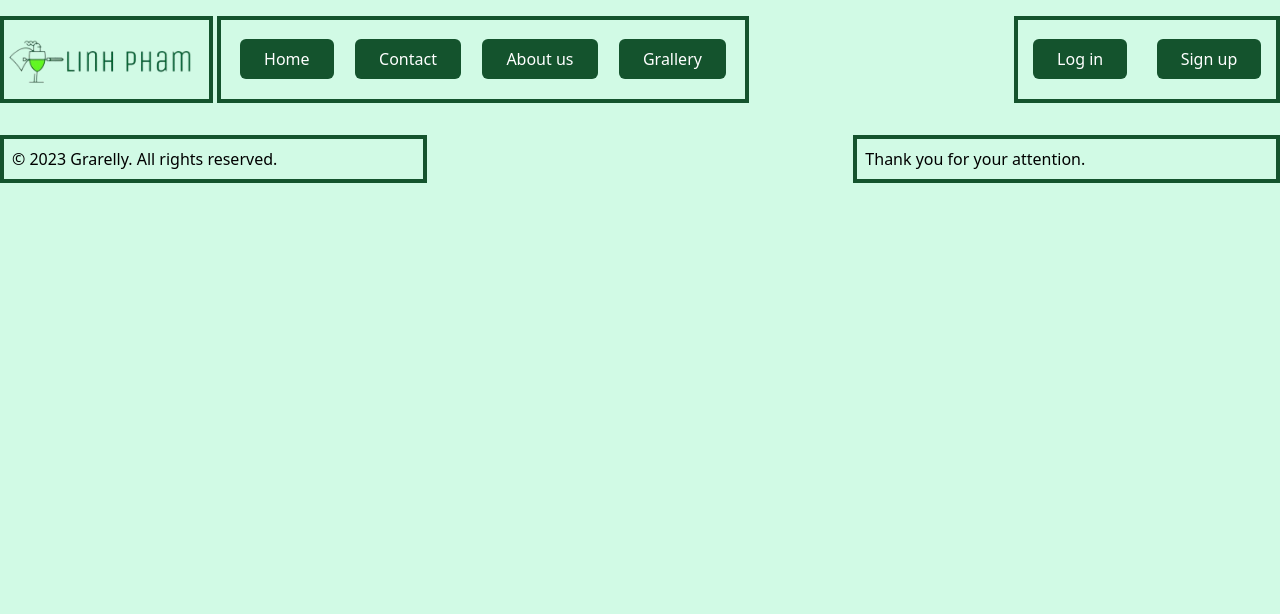
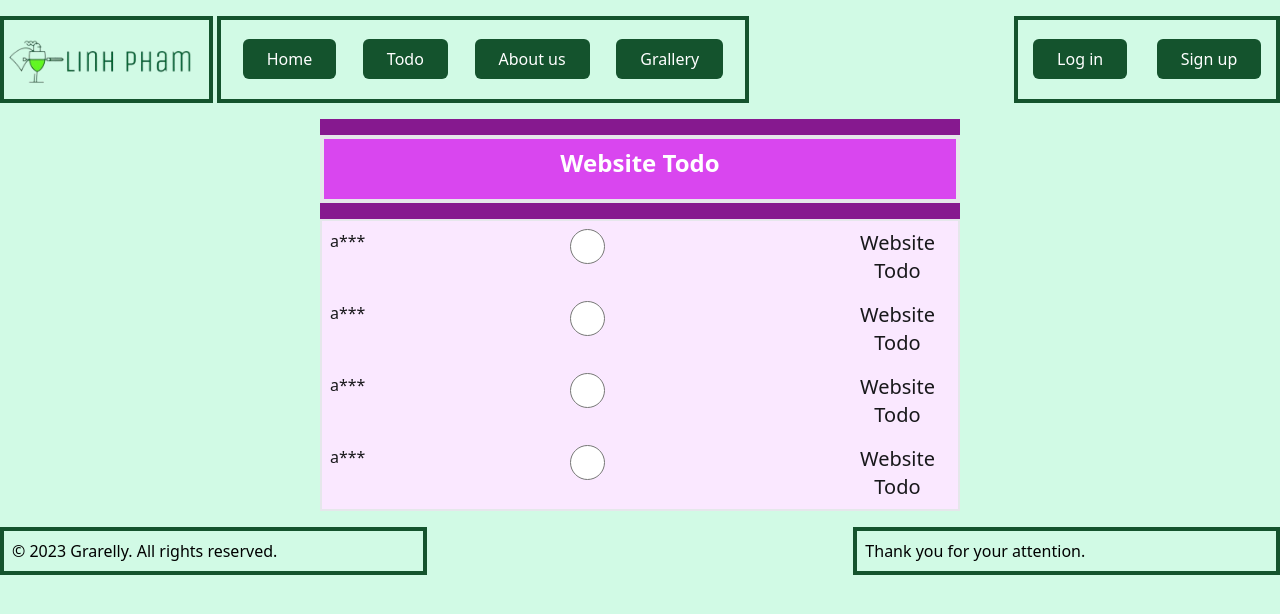
Before and after one commit to tongbaoloc/group1-study-react, a React (Vite) app: page /todo in a window 1280 px wide. Shown: the top 614 px of the page. Built offline with nearby package versions, Linux system fonts and the light colour scheme; no server answers.

Commit message:
Create todo components

```diff
--- a/src/App.tsx
+++ b/src/App.tsx
@@ -9,6 +9,7 @@ import { useRecoilState } from "recoil";
 import { wineState } from "./store/RecoildStore";
 import Login from "./components/login_page/Login";
 import { Route, Routes } from "react-router-dom";
+import TodoList from "./components/todo_page/TodoList";
 
 function App() {
   const [data, setData] = useState([]);
@@ -33,6 +34,7 @@ function App() {
       <Routes>
         <Route path="/" element={<Main data={data} />} />
         <Route path="/login" element={<Login />} />
+        <Route path="/todo" element={<TodoList />} />
       </Routes>
       <Footer />
     </div>
--- /dev/null
+++ b/src/components/todo_page/Todo.tsx
@@ -0,0 +1,12 @@
+import React from 'react'
+
+export default function Todo() {
+  return (
+      <div className="container m-auto ">
+        <div className=" p-2  text-center flex justify-center">
+            <input type="radio" />
+          <p className="text-xl">Website Todo </p>
+        </div>
+      </div>
+  )
+}
--- /dev/null
+++ b/src/components/todo_page/TodoButton.tsx
@@ -0,0 +1,7 @@
+import React from 'react'
+
+export default function TodoButton() {
+  return (
+    <div>TodoButton</div>
+  )
+}
--- /dev/null
+++ b/src/components/todo_page/TodoHeader.tsx
@@ -0,0 +1,13 @@
+import React from 'react'
+
+export default function TodoHeader() {
+  return (
+    <div className="py-4 flex justify-start bg-fuchsia-800">
+      <div className="container m-auto ">
+        <div className=" bg-fuchsia-500 border-4 p-2  text-center">
+          <p className="font-bold text-2xl mb-3">Website Todo </p>
+        </div>
+      </div>
+    </div>
+  )
+}
--- /dev/null
+++ b/src/components/todo_page/TodoList.tsx
@@ -0,0 +1,19 @@
+import React from 'react'
+import Todo from './Todo'
+import TodoHeader from './TodoHeader'
+
+export default function TodoList() {
+  return (
+    <div  className='container w-1/2 m-auto'>
+
+
+      <TodoHeader />
+     <div className='border-2 bg-fuchsia-100 text-center text-zinc-900'>
+     <Todo />
+      <Todo />
+      <Todo />
+      <Todo />
+     </div>
+    </div>
+  )
+}
--- a/src/store/navs.json
+++ b/src/store/navs.json
@@ -4,8 +4,8 @@
        "url":"/"
     },
     {
-        "title":"Contact",
-       "url":"/"
+        "title":"Todo",
+       "url":"/todo"
     },
     {
         "title":"About us",
```
